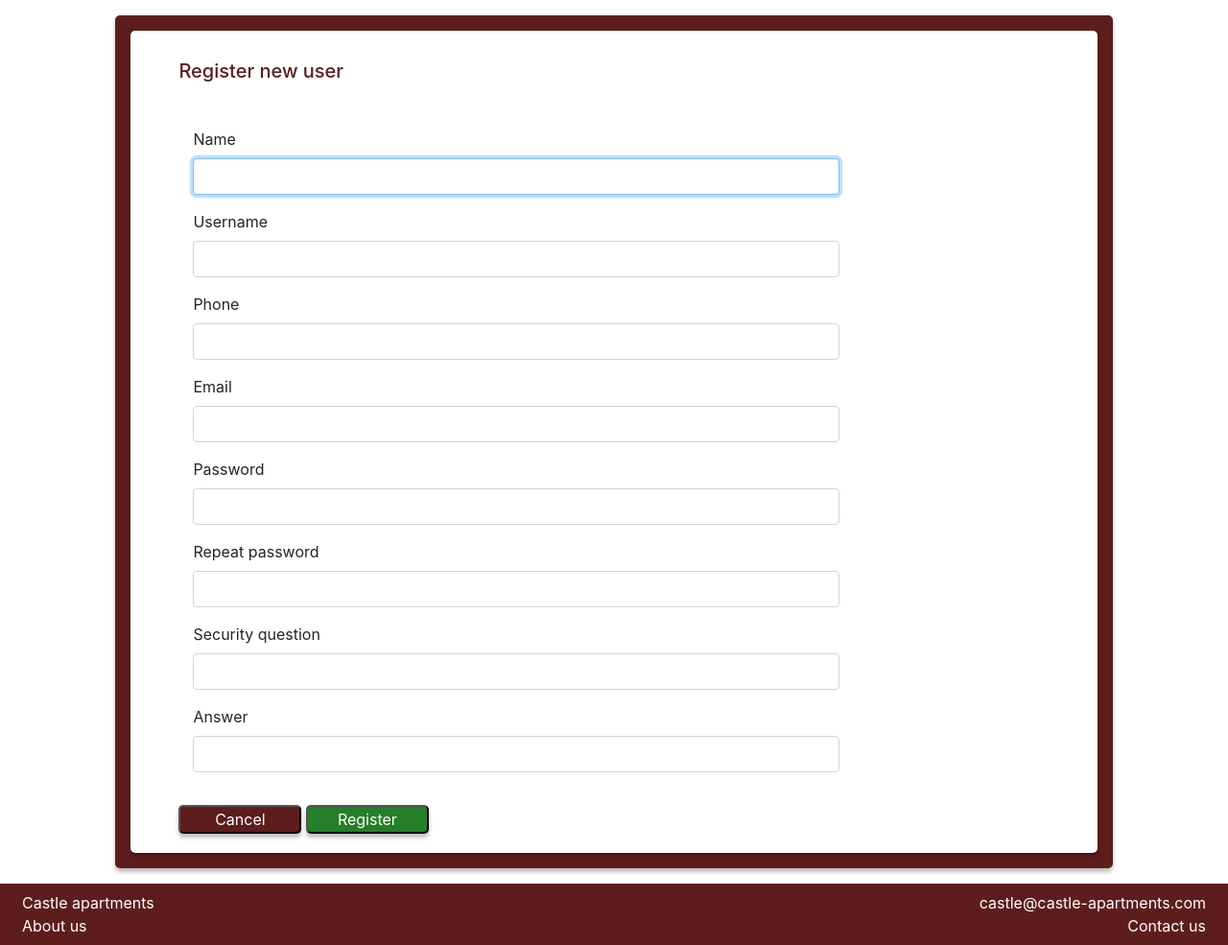
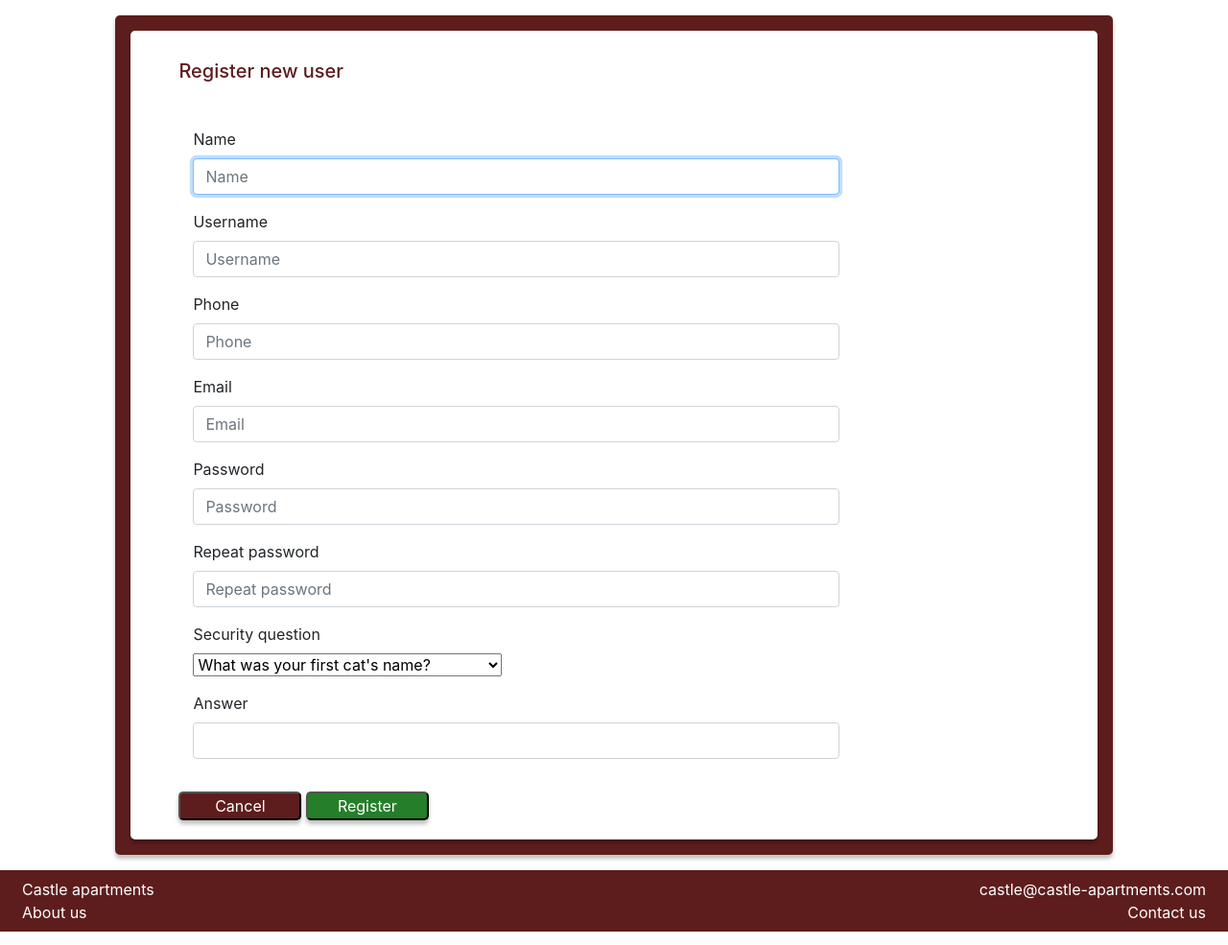
Before and after one commit to reynirf/Verklegt-Namskeid-2, a Django app: page /users/register in a window 1280 px wide. Shown: the part 80-1065 px from the top of the page at 96% size. Run offline with Django 3.2, Linux system fonts and the light colour scheme; some libraries are stand-ins or nearby versions.

Commit message:
bæta meira við register og meira

```diff
--- a/Castle/templates/users/register.html
+++ b/Castle/templates/users/register.html
@@ -11,43 +11,49 @@
                 <div class="form-group">
                     <label for="firstName" class="col-sm-12 control-label">Name</label>
                     <div class="col-sm-9">
-                        <input type="text" id="firstName" class="form-control" autofocus>
+                        <input type="text" placeholder="Name" class="form-control" autofocus>
                     </div>
                 </div>
                 <div class="form-group">
                     <label for="lastName" class="col-sm-12 control-label">Username</label>
                     <div class="col-sm-9">
-                        <input type="text" id="lastName" class="form-control" autofocus>
+                        <input type="text" placeholder="Username" class="form-control" autofocus>
                     </div>
                 </div>
                 <div class="form-group">
                     <label for="email" class="col-sm-12 control-label">Phone</label>
                     <div class="col-sm-9">
-                        <input type="email" id="email" class="form-control" name= "email">
+                        <input type="email" placeholder="Phone" class="form-control" name= "email">
                     </div>
                 </div>
                 <div class="form-group">
                     <label for="password" class="col-sm-12 control-label">Email</label>
                     <div class="col-sm-9">
-                        <input type="password" id="password" class="form-control">
+                        <input type="password" placeholder="Email" class="form-control">
                     </div>
                 </div>
                 <div class="form-group">
                     <label for="password" class="col-sm-12 control-label">Password</label>
                     <div class="col-sm-9">
-                        <input type="password" id="password" class="form-control">
+                        <input type="password" placeholder="Password" class="form-control">
                     </div>
                 </div>
                 <div class="form-group">
                     <label for="birthDate" class="col-sm-12 control-label">Repeat password</label>
                     <div class="col-sm-9">
-                        <input type="password" id="password" class="form-control">
+                        <input type="password" placeholder="Repeat password" class="form-control">
                     </div>
                 </div>
                 <div class="form-group">
                     <label for="phoneNumber" class="col-sm-12 control-label">Security question</label>
                     <div class="col-sm-9">
-                        <input type="phoneNumber" id="phoneNumber" class="form-control">
+                        <select>
+                            <option value="What was your first cat's name?">What was your first cat's name?</option>
+                            <option value="What's the name of your first dog?">What's the name of your first dog?</option>
+                            <option value="Reynir notar HGH?">Reynir notar HGH?</option>
+                            <option value="What's your favorite car make?">What's your favorite car make?</option>
+                            <option value="Whats your cars licence plate number?">What's your cars licence plate number?</option>
+                        </select>
                     </div>
                 </div>
                 <div class="form-group">
@@ -60,11 +66,22 @@
                     <div class="col-sm-9 col-sm-offset-12">
                     </div>
                 </div>
-                <button type="reset" class="red-button" >Cancel</button>
+                <button type="reset" onclick="showDiv()"class="red-button" >Cancel</button>
                 <button type="submit" class="green-button">Register</button>
+                        <button id="hgh" style="display:none;"class="btn btn-primary" type="button" disabled>
+  <span class="spinner-border spinner-border-sm" role="status" aria-hidden="true"></span>
+  Generating HGH pills for Reynir...
+</button>
             </form> <!-- /form -->
                 </div>
             </div>
         </div>
     </div>
+    <script>
+function showDiv() {
+    if(document.getElementById('hgh').style.display="none"){
+        document.getElementById('hgh').style.display="block"
+    }
+}
+</script>
 {% endblock %}
```
